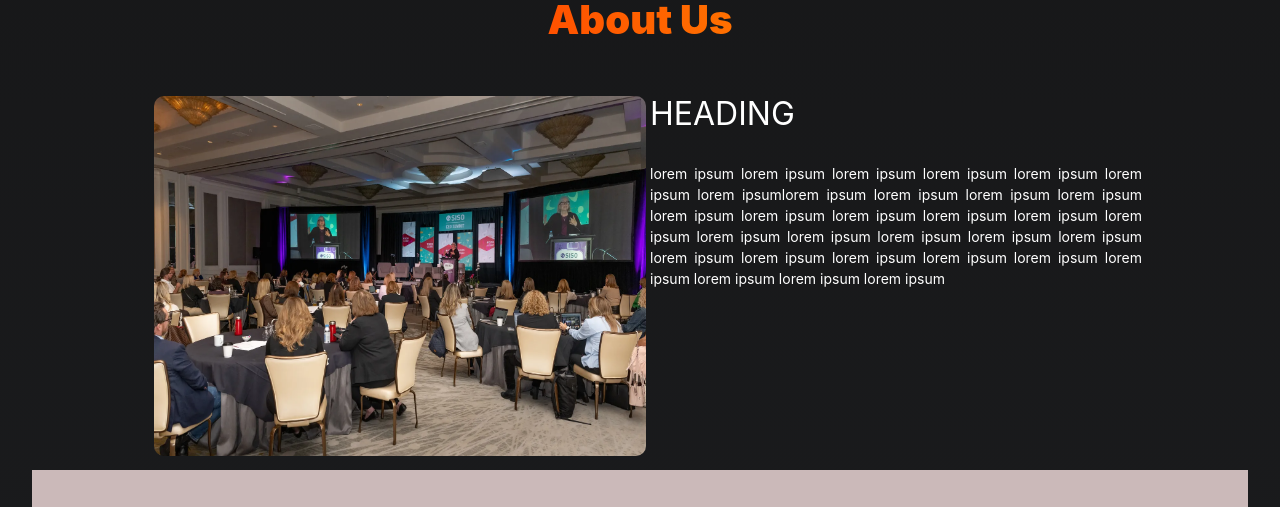
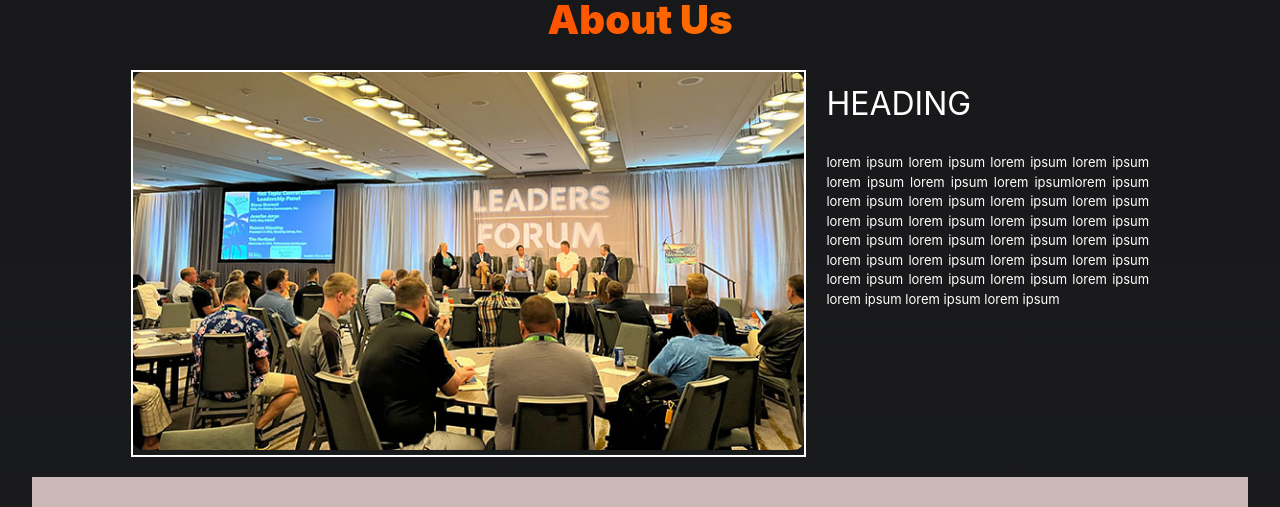
Before and after one commit to 2004shivanshi/Bad-Talk, a React (Vite) app: page / in a window 1280 px wide. Shown: the part 2401-2908 px from the top of the page. Built offline with nearby package versions, Linux system fonts and the light colour scheme.

Commit message:
About us section alignment | photo changed

```diff
--- a/src/component/AboutUs/About.css
+++ b/src/component/AboutUs/About.css
@@ -8,7 +8,7 @@ body {
     font-family: Inter, system-ui, Avenir, Helvetica, Arial, sans-serif;
 }
 
-.image {
+.aboutUsImage {
     width: 100%;
     height: 100%;
     border-radius: 10px;
@@ -34,20 +34,33 @@ body {
 
 .AboutUsText {
     text-align: justify;
+    font-size: small;
+
 }
 
 .AboutUsInnerContainer {
     display: flex;
     flex-wrap: wrap;
-    justify-content: space-around;
+    justify-content: center;
     margin-top: 20px;
+
 }
 
-.AboutUs {
+.AboutUsRight {
     display: grid;
     align-items: center;
-    width: calc(50% - 20px);
-    margin: 10px;
+    width: calc(30% - 30px);
+    margin-left: calc(2%);
+
+}
+
+.AboutUsLeft {
+    display: grid;
+    border: 2px solid white;
+    align-items: center;
+    width: calc(60% - 30px);
+    height: fit-content;
+
 }
 
 .AboutUsHeading {
@@ -58,8 +71,23 @@ body {
 }
 
 @media (max-width: 728px) {
-    .AboutUs {
-        width: calc(100% - 20px);
+    .AboutUsLeft {
+        width: calc(100% - 30px);
+    }
+
+    .AboutUsHeading {
+        display: block;
+        margin-bottom: 10px;
+    }
+
+    .AboutUsText {
+        font-size: medium;
+    }
+
+    .AboutUsRight {
+        width: calc(100% - 30px);
+        margin-top: 35px;
+        margin-left: 0px;
     }
 }
 
@@ -70,18 +98,20 @@ body {
         margin-top: 10px;
     }
 
-    .AboutUs {
+    .AboutUsLeft {
         display: block;
-        align-items: center;
-        max-width: 492px;
-        margin: 10px;
+        align-items: normal;
+
+    }
+
+    .AboutUsRight {
+        display: block;
+        align-items: normal;
+        margin-left: 20px;
+
     }
 
     .AboutUsInnerContainer {
         justify-content: center;
     }
-
-    .AboutUsRight {
-        margin-left: 20px;
-    }
 }
--- a/src/component/AboutUs/About.jsx
+++ b/src/component/AboutUs/About.jsx
@@ -1,15 +1,14 @@
-import React from 'react'
 import "./About.css"
-import logo from "./assets/CEOSummit.webp"
+import photo from "./assets/CEOSummit.jpg"
 export default function About() {
   return (
-    <div class="AboutUsContainer">
-        <p class="font">About Us</p>
-        <div class="AboutUsInnerContainer">
-            <div class="AboutUs"><img src={logo} class="image"/></div>
-            <div class="AboutUs">
-                <p class="AboutUsHeading">HEADING</p>
-                <p class="AboutUsText">
+    <div className="AboutUsContainer">
+      <p className="font">About Us</p>
+      <div className="AboutUsInnerContainer">
+        <div className="AboutUsLeft"><img src={photo} className="aboutUsImage" /></div>
+        <div className="AboutUsRight">
+          <p className="AboutUsHeading">HEADING</p>
+          <p className="AboutUsText">
             lorem ipsum lorem ipsum lorem ipsum lorem ipsum lorem ipsum lorem ipsum lorem
             ipsumlorem ipsum lorem ipsum lorem ipsum lorem ipsum lorem ipsum lorem ipsum lorem ipsum lorem ipsum
             lorem ipsum lorem ipsum lorem ipsum lorem ipsum lorem ipsum lorem ipsum lorem ipsum lorem ipsum
```
Also changed, not shown: src/component/AboutUs/assets/CEOSummit.jpg (added), src/component/AboutUs/assets/CEOSummit.webp (deleted). Lines whose indentation alone changed are shown as unchanged.
